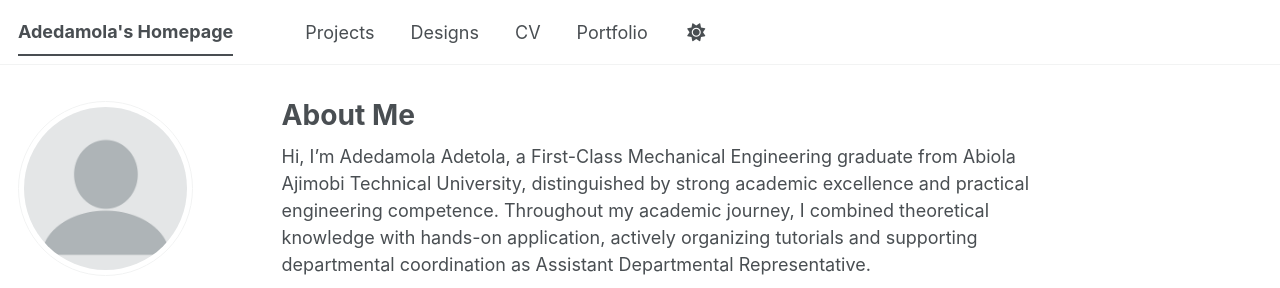
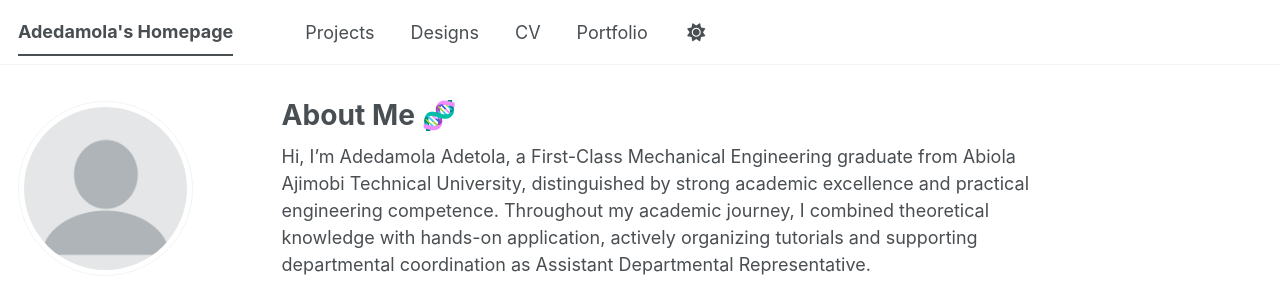
Before and after one commit to Adedam100/Adedam100.github.io, a Jekyll site: the page built from _pages/about.md, in a window 1280 px wide and 1140 px high. Shown: the top 288 px of the window. Built offline with Jekyll 4.4.1, drawn with Linux system fonts in a browser that asks for light colours; a script bundle is joined from its source files by our own code; library files that are not in the unit come from our copies.

```diff
--- a/_pages/about.md
+++ b/_pages/about.md
@@ -1,6 +1,6 @@
 ---
 permalink: /
-title: "About Me"
+title: "About Me 🧬 "
 author_profile: true
 redirect_from:
   - /about/
```
